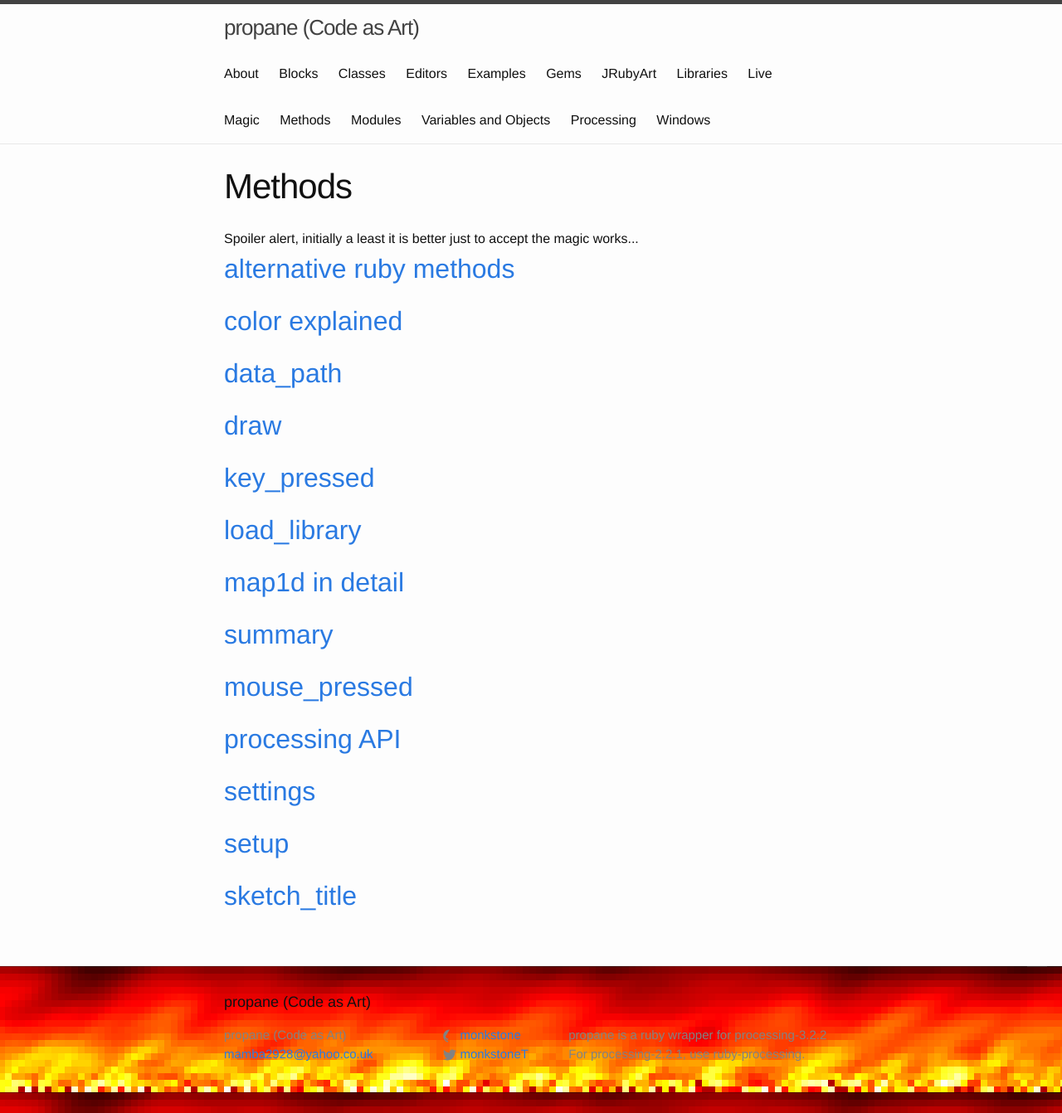
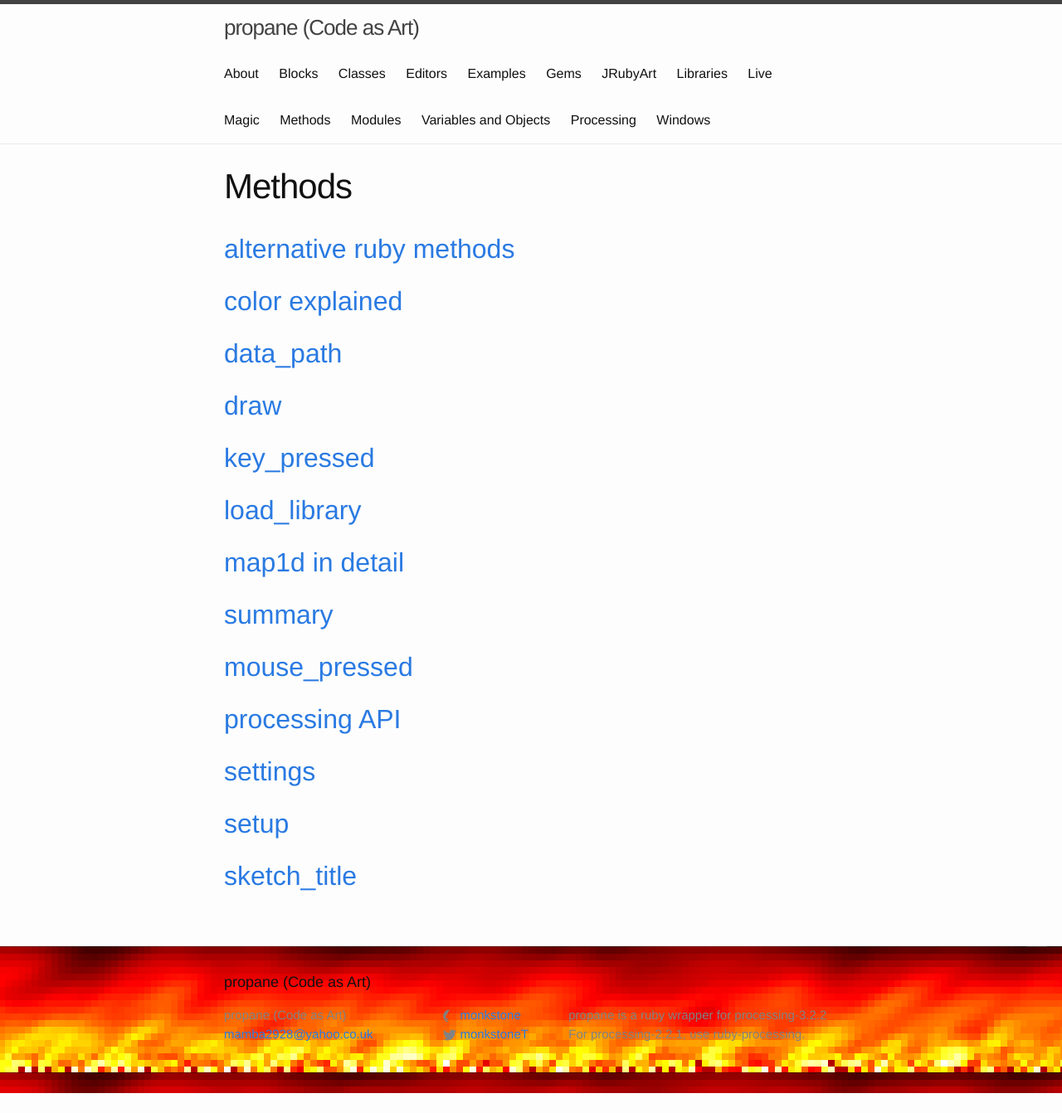
Before and after one commit to ruby-processing/propane, a Jekyll site: the page built from methods.html, in a window 1280 px wide. Shown: the whole page at 83% size. Built offline with Jekyll 4.4.1, drawn with Linux system fonts in a browser that asks for light colours; after the commit the page ends 1318 px from its top, so only the background shows below that.

Commit message:
dodgy statement

```diff
--- a/methods.html
+++ b/methods.html
@@ -2,7 +2,6 @@
 layout: page
 title: Methods
 ---
-Spoiler alert, initially a least it is better just to accept the magic works...
 
 {% for method in site.methods %}
 	<div class="spell">
```
